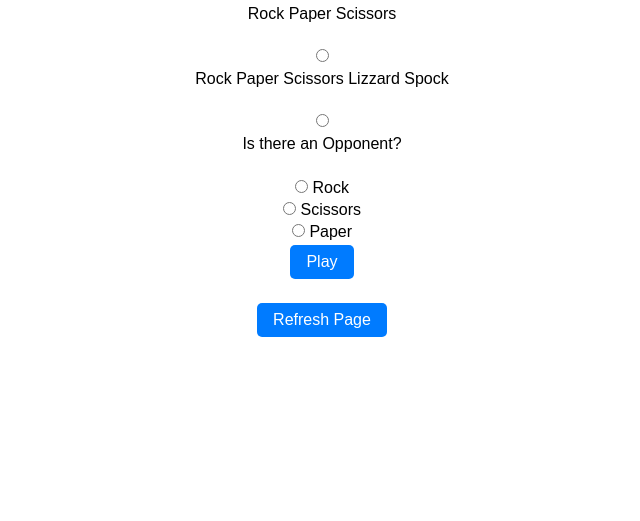
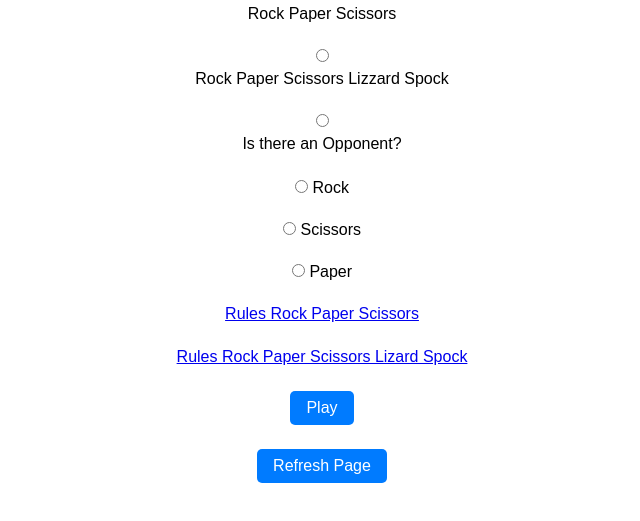
Before and after one commit to comp426-2023-spring/e02-frchase, a website: page public/index.html in a window 1280 px wide. Both pictures are taken after a click on the radio button "Rock Paper Scissors". Shown: the part 101-622 px from the top of the page, without its empty margins (318-958 px from the left). Drawn offline with Linux system fonts and the light colour scheme.

Commit message:
finished

```diff
--- a/public/index.html
+++ b/public/index.html
@@ -41,6 +41,12 @@
                 <input name="shoot" type="radio" id="spock" value="spock">
                 <label for="spock">Spock</label>
             </div>
+            <div id="rockPlay">
+                <a href="https://en.wikipedia.org/wiki/Rock_paper_scissors">Rules Rock Paper Scissors</a>
+            </div>
+            <div id="rockSpockPlay">
+                <a href="https://www.wikihow.com/Play-Rock-Paper-Scissors-Lizard-Spock">Rules Rock Paper Scissors Lizard Spock</a>
+            </div>
             <div>
                 <button type="submit" id="submitButton">Play</button>
             </div>
--- a/public/styles.css
+++ b/public/styles.css
@@ -49,6 +49,11 @@
     transition: background-color 0.3s ease;
   }
 
+  #rockSpockPlay {
+    padding-bottom: 25px;
+    padding-top: 25px;
+  }
+
   button:hover {
     background-color: #0056b3;
   }
@@ -57,3 +62,23 @@
   #refreshButton {
     margin-top: 1rem;
   }
+
+  #rockView {
+    padding-bottom: 20px;
+  }
+
+  #scissorView {
+    padding-bottom: 20px;
+  }
+
+  #paperView {
+    padding-bottom: 20px;
+  }
+
+  #spockView {
+    padding-bottom: 20px;
+  }
+
+  #lizardView {
+    padding-bottom: 20px;
+  }
```
Also changed, not shown: docs/01-interface.png (added), docs/02-result.png (added).
